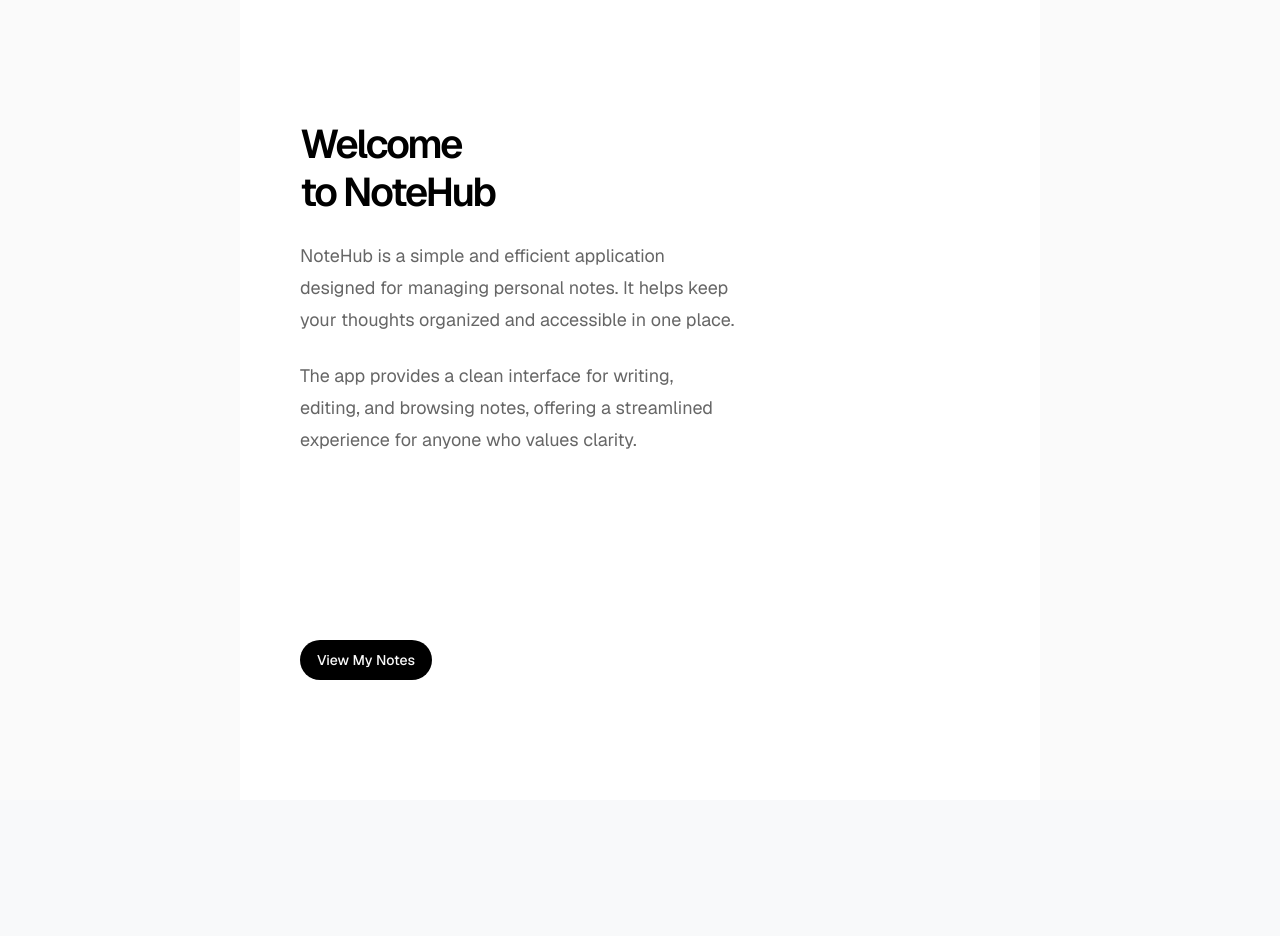
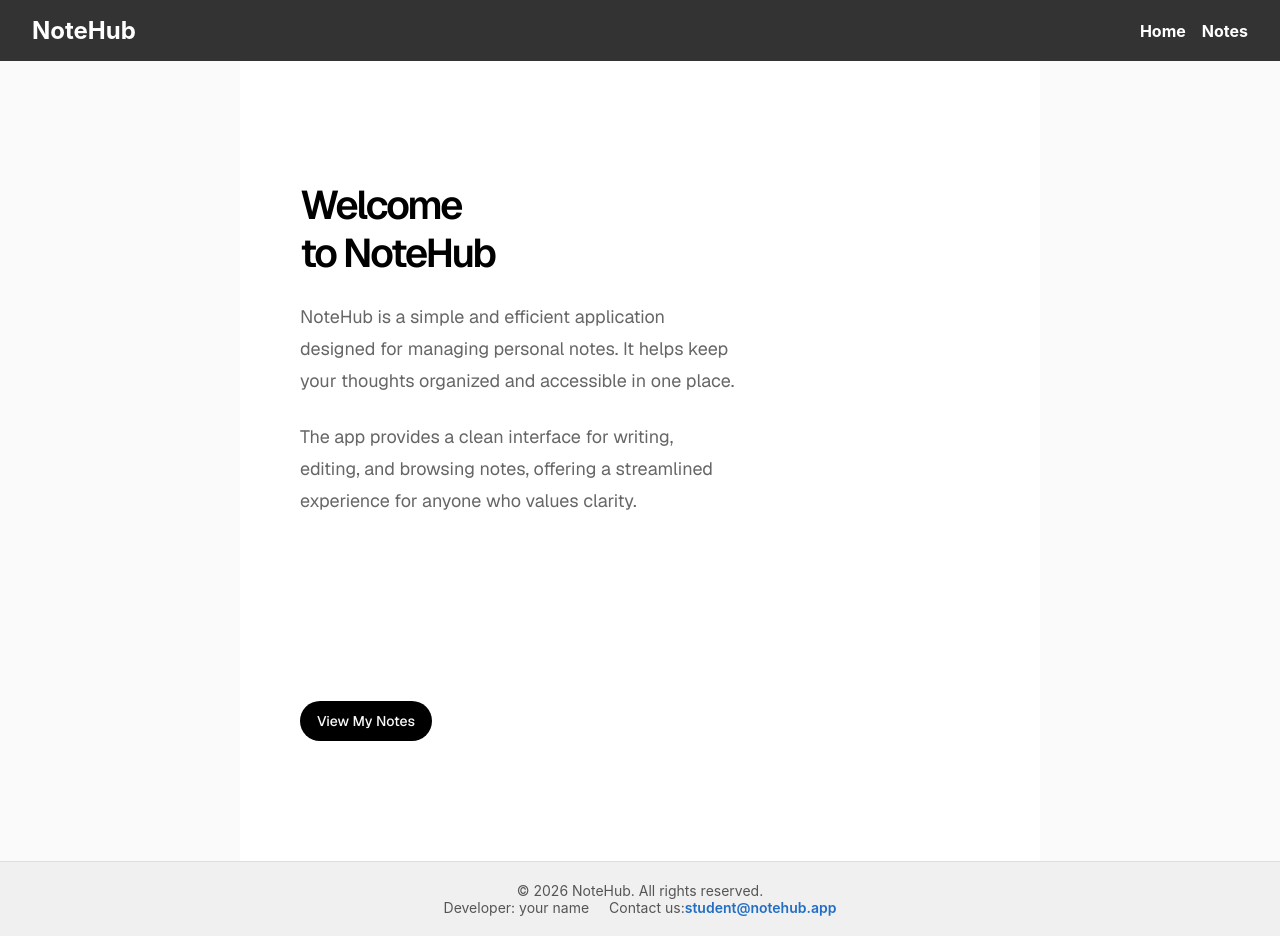
Before and after one commit to Volodymyr-UA-1/07-routing-nextjs, a Next.js app: page / in a window 1280 px wide. Before the commit the page ends 800 px from the top, so only its background shows below. Built offline with nearby package versions, Linux system fonts and the light colour scheme.

Commit message:
add @modal in app/

```diff
--- a/app/layout.tsx
+++ b/app/layout.tsx
@@ -1,7 +1,9 @@
 import type { Metadata } from "next";
 import { Geist, Geist_Mono } from "next/font/google";
+import Header from "@/components/Header/Header"; // Повертаємо імпорт
+import Footer from "@/components/Footer/Footer"; // Повертаємо імпорт
 import TanStackProvider from '@/components/TanStackProvider/TanStackProvider';
-import "./globals.css"; // Переконайся, що стилі підключені
+import "./globals.css";
 
 const geistSans = Geist({
   variable: "--font-geist-sans",
@@ -20,7 +22,7 @@
 
 export default function RootLayout({
   children,
-  modal // Слот для паралельного маршруту
+  modal
 }: {
   children: React.ReactNode;
   modal: React.ReactNode;
@@ -28,10 +30,18 @@
   return (
     <html lang="en">
       <body className={`${geistSans.variable} ${geistMono.variable}`}>
-        {/* Обгортаємо ВСЕ в провайдер, щоб уникнути помилки No QueryClient set */}
         <TanStackProvider>
+          {/* Header має бути тут, щоб бути видимим на всіх сторінках */}
+          <Header />
+
+          <main>
             {children}
-            {modal}
+          </main>
+
+          {/* Слот для модалок, які тепер працюють коректно */}
+          {modal}
+
+          <Footer />
         </TanStackProvider>
       </body>
     </html>
```
Also changed, not shown: app/notes/filter/layout.tsx (+3 -7 lines).
